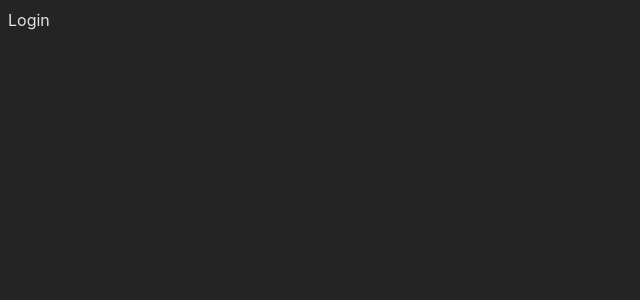
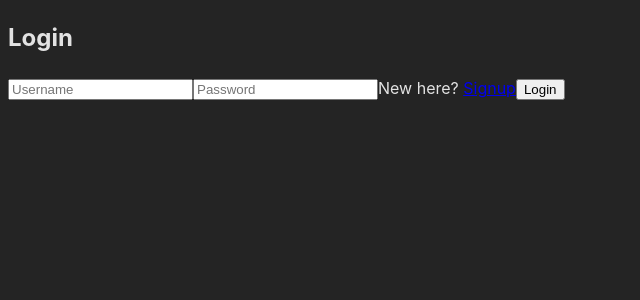
Before and after one commit to Simran1729/todo-app-ts, a React (Vite) app in the folder frontend/: page / in a window 1280 px wide. Shown: the top 300 px of the page, without its empty margins (0-640 px from the left). Built offline with nearby package versions, Linux system fonts and the light colour scheme.

Commit message:
added login logic

```diff
--- a/frontend/src/Components/Login.jsx
+++ b/frontend/src/Components/Login.jsx
@@ -1,6 +1,37 @@
+import { useState } from "react"
+import { Link } from "react-router-dom";
+
 function Login() {
+
+    const [username, setUsername] = useState('');
+    const [password, setPassword] = useState('');
+
+    const handleLogin = async () => {
+        const response = fetch('http://localhost:3000/auth/login', {
+            method: 'POST',
+            headers: { 'Content-Type': 'application/json' },
+            body: JSON.stringify({ username, password })
+        })
+
+        const data = await response.json();
+        if (data.token) {
+            localStorage.setItem("token", data.token)
+            window.location = "/todos";
+        } else {
+            alert("Invalid credentials");
+        }
+    };
+
     return (
-        <div>Login</div>
+        <div>
+            <div>
+                <h2>Login</h2>
+                <input type="text" value={username} onChange={(e) => setUsername(e.target.value)} placeholder="Username" />
+                <input type="text" value={password} onChange={(e) => setPassword(e.target.value)} placeholder="Password" />
+                New here? <Link to="/signup">Signup</Link>
+                <button onClick={handleLogin}>Login</button>
+            </div>
+        </div>
     )
 }
 
```
